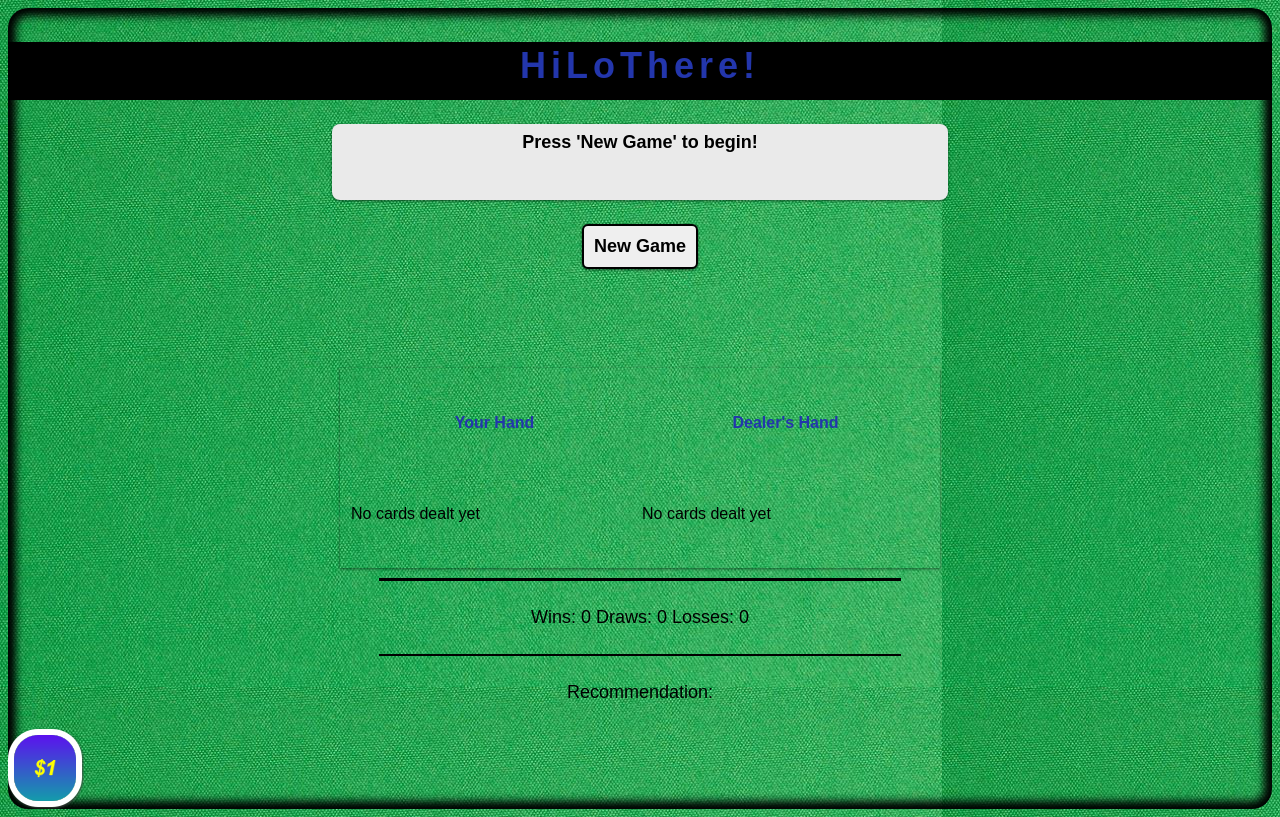
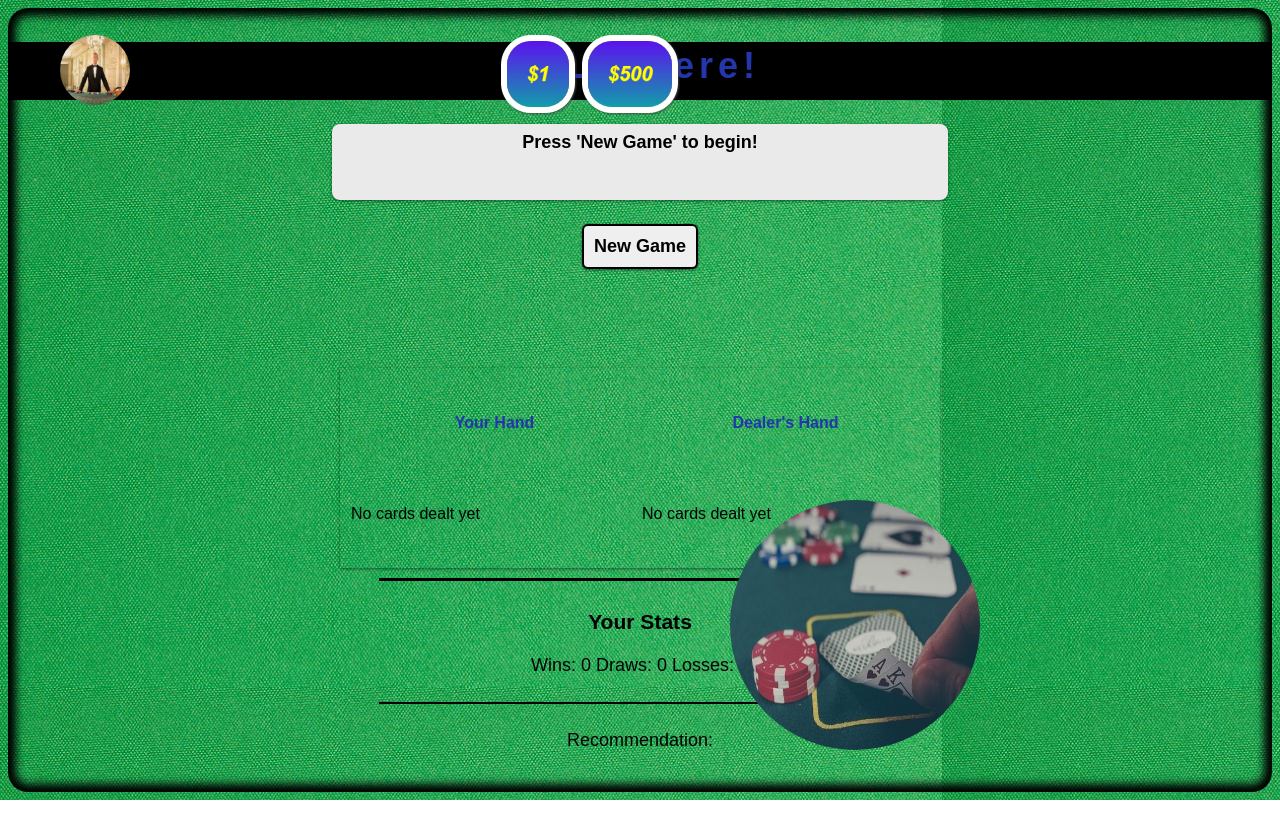
Before and after one commit to palmeida7/javascript_cardgame, a plain HTML site: page js_card.html in a window 1280 px wide. Drawn offline with Linux system fonts and the light colour scheme; a web font is replaced by a local one.

Commit message:
final project

```diff
--- a/js_card.html
+++ b/js_card.html
@@ -12,6 +12,7 @@
 
 
         </div>
+
 
         <div class="buttonbox" id="newgame">
             <button alt="play" id="play">New Game</button>
@@ -37,6 +38,7 @@
         </table>
     </div>
     <div id="tracker" class="buttonbox">
+        <h3>Your Stats</h3>
         <p>Wins: 0 Draws: 0 Losses: 0</p>
     </div>
     <div class="buttonbox">
@@ -47,9 +49,21 @@
         <img src="img/stratchart.png" />-->
     </div>
 
-    <div>
+    <div class="coinage">
         <img src="dollar.png" id="dollar">
+        <img src="gotfive.png" id="gotfive">
     </div>
+    <section>
+        <div class="you">
+            <img src="you.jpg" id="you" width="250" height="250">
+        </div>
+        <div class="eddie">
+            <img src="eddie.jpg" id="eddie" width="250" height="250">
+        </div>
+        <div class="dealer">
+            <img src="dealer.jpg" id="dealer" width="70" height="70">
+        </div>
+    </section>
 
 
 <script src="code.js"></script>
--- a/styles.css
+++ b/styles.css
@@ -162,3 +162,31 @@ button#stay
     border-top: 3px solid black;
     border-bottom: 2px solid black;
 }
+
+.coinage {
+    position: absolute;
+    top:35px;
+    right:600px;
+}
+
+.you img {
+   border-radius: 50%;
+   position: absolute;
+   top: 500px;
+   right: 300px;
+}
+
+.eddie img {
+    border-radius: 50%;
+    position: absolute;
+    top: 500px;
+    right: 1370px;
+
+}
+
+.dealer img {
+    border-radius: 50%;
+    position: absolute;
+    top: 35px;
+    right: 1150px;
+}
```
Also changed, not shown: code.js (+0 -19 lines).
